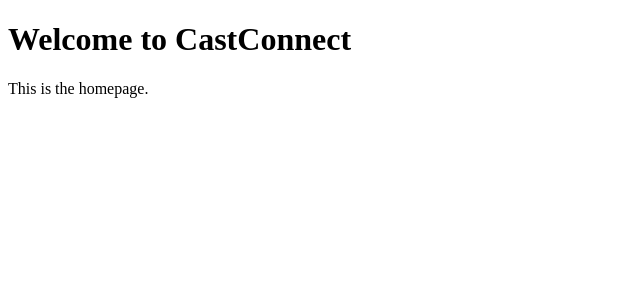
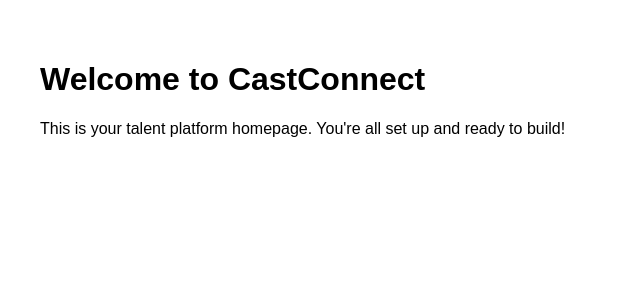
Before and after one commit to FranBeyer/CastConnect, a Next.js app: page / in a window 1280 px wide. Shown: the top 300 px of the page, without its empty margins (0-640 px from the left). Built offline with nearby package versions, Linux system fonts and the light colour scheme.

Commit message:
Update index.js

```diff
--- a/pages/index.js
+++ b/pages/index.js
@@ -1,8 +1,10 @@
 export default function Home() {
   return (
-    <div>
+    <main style={{ padding: "2rem", fontFamily: "Arial, sans-serif" }}>
       <h1>Welcome to CastConnect</h1>
-      <p>This is the homepage.</p>
-    </div>
+      <p>
+        This is your talent platform homepage. You're all set up and ready to build!
+      </p>
+    </main>
   );
 }
```
